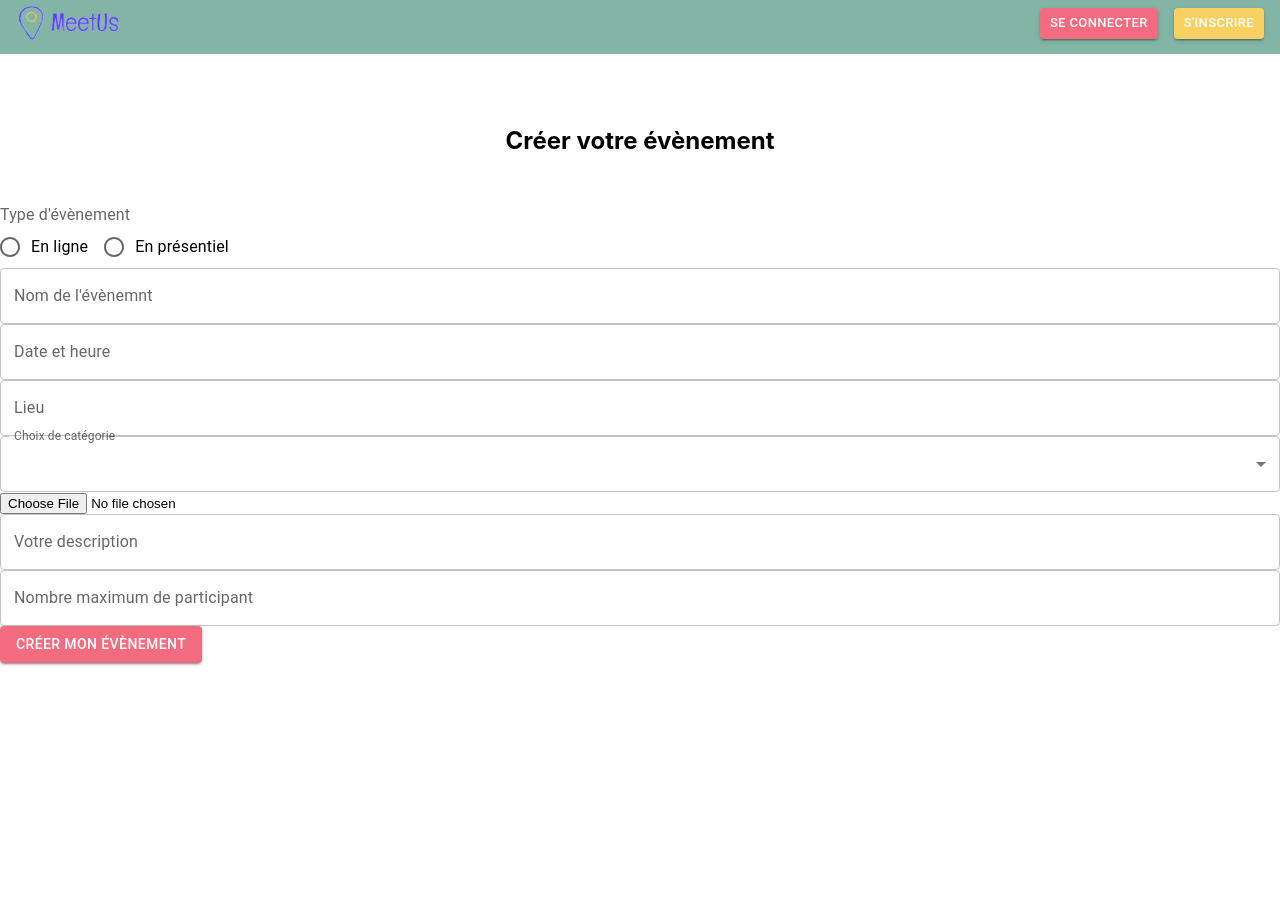
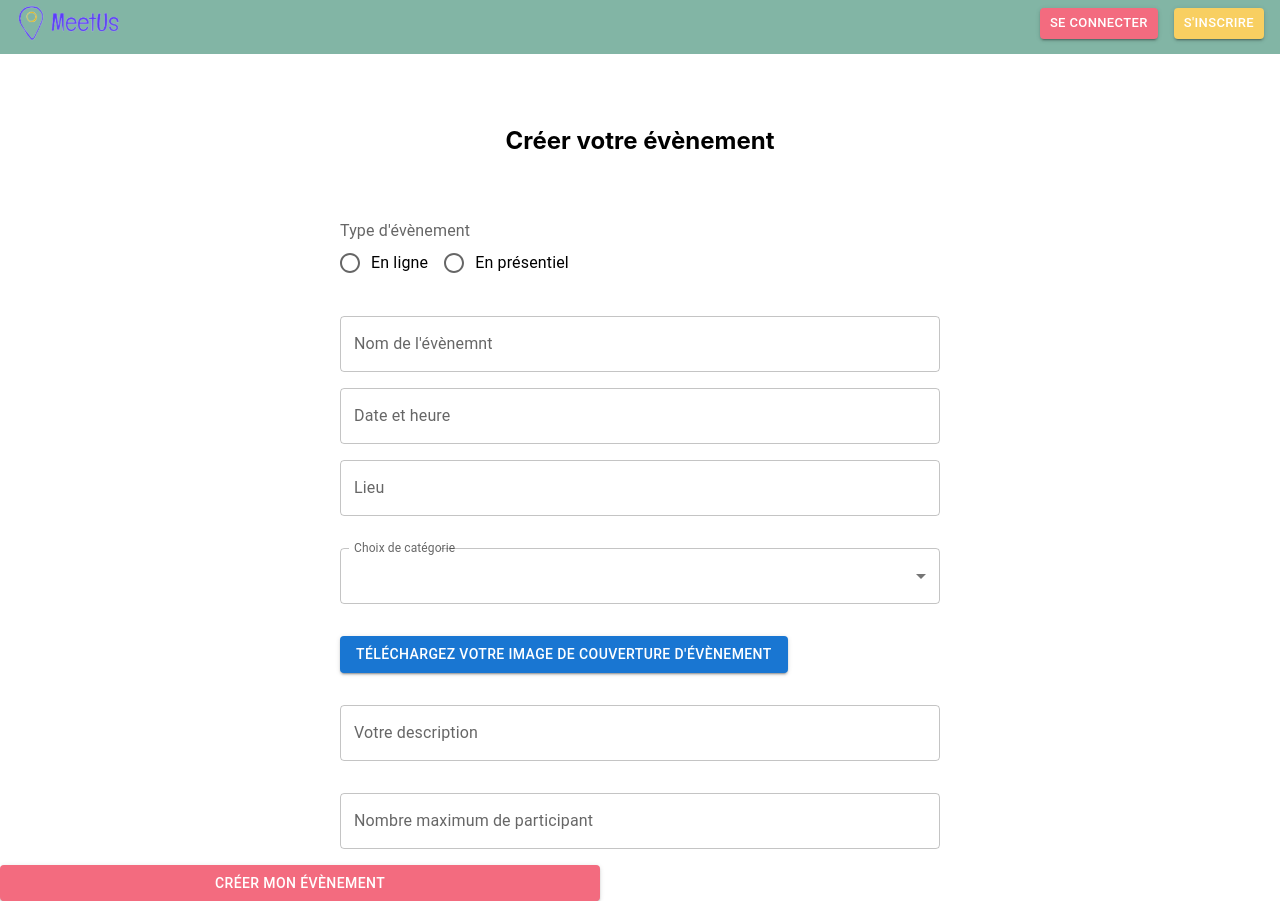
Before and after one commit to GeraldineBB/meetus-front, a React (Create React App) app: page /create in a window 1280 px wide. Before the commit the page ends 800 px from the top, so only its background shows below. Built offline with nearby package versions, Linux system fonts and the light colour scheme.

Commit message:
fix css event form, todo fix the two buttoms

```diff
--- a/src/components/Event/EventForm/index.tsx
+++ b/src/components/Event/EventForm/index.tsx
@@ -1,8 +1,8 @@
 import React from 'react';
 import TextField from '@mui/material/TextField';
 import './style.scss';
-/*
-import Button from '@mui/material/Button'; */
+
+import Button from '@mui/material/Button';
 import { MenuItem } from '@mui/material';
 import { Select } from '@mui/material';
 import { FormControl } from '@mui/material';
@@ -11,10 +11,15 @@ import { RadioGroup } from '@mui/material';
 import { Radio } from '@mui/material';
 import { FormControlLabel } from '@mui/material';
 import { InputLabel } from '@mui/material';
+import { Input } from '@mui/icons-material';
+import { styled } from '@mui/material/styles';
+import Stack from '@mui/material/Stack';
 
 const EventForm = () => {
 
-
+    const Input = styled('input')({
+        display: 'none',
+    });
 
 
 
@@ -24,7 +29,7 @@ const EventForm = () => {
         <div>
             <h2> Créer votre évènement </h2>
             <form>
-                <div className='login__form__if'>
+                <div className='event__form__if'>
                     <FormControl component="fieldset">
                         <FormLabel component="legend">Type d'évènement</FormLabel>
                         <RadioGroup
@@ -38,16 +43,20 @@ const EventForm = () => {
                         </RadioGroup>
                     </FormControl>
                 </div>
-                <div className='login__form__name'>
+
+                <div className='event__form__name'>
                     <TextField fullWidth label="Nom de l'évènemnt" className="eventForm" />
                 </div>
-                <div className='login__form__date'>
+
+                <div className='event__form__date'>
                     <TextField fullWidth label="Date et heure" className="eventForm" />
                 </div>
-                <div className='login__form__place'>
+
+                <div className='event__form__place'>
                     <TextField fullWidth label="Lieu" className="eventForm" />
                 </div>
-                <div className='login__form__select'>
+
+                <div className='event__form__select'>
                     <FormControl fullWidth>
                         <InputLabel id="demo-simple-select-label">Choix de catégorie</InputLabel>
                         <Select
@@ -63,20 +72,32 @@ const EventForm = () => {
                         </Select>
                     </FormControl>
                 </div>
-                <div className='login__form__photo'>
-                    <input type="file" />
+
+                <div className='event__form__photo'>
+                    <Stack >
+                        <label htmlFor="contained-button-file">
+                            <Input accept="image/*" id="contained-button-file" multiple type="file" />
+                            <Button variant="contained" component="span">
+                                Téléchargez votre image de couverture d'évènement
+                            </Button>
+                        </label>
+                    </Stack>
+
                 </div>
-                <div className='login__form__description'>
+
+                <div className='event__form__description'>
                     <TextField fullWidth label="Votre description" className="eventForm" />
                 </div>
-                <div className='login__form__number'>
+
+                <div className='event__form__number'>
                     <TextField fullWidth label="Nombre maximum de participant" className="eventForm" />
                 </div>
-                {/* <Button sx={{ backgroundColor: '#F36B7F', '&:hover': { backgroundColor: '#F8CF61' } }} onSubmit='TODO' className='buttom' variant="contained">Créer mon évènement</Button> */}
-            </form>
+
+                <Button sx={{ backgroundColor: '#F36B7F', '&:hover': { backgroundColor: '#F8CF61' } }} /* onSubmit='TODO' */ className='event__form__buttom' variant="contained">Créer mon évènement</Button>
+            </form >
 
 
-        </div>
+        </div >
 
     );
 };
--- a/src/components/Event/EventForm/style.scss
+++ b/src/components/Event/EventForm/style.scss
@@ -1,11 +1,19 @@
 .event__form{
+    &__if{
+        display: flex;
+        justify-self: center;
+        margin: 0 auto;
+        max-width: 100%;
+        width: 600px;
+        padding: 1em;
+    }
     &__name{
         display: flex;
         justify-self: center;
         margin: 0 auto;
         max-width: 100%;
         width: 600px;
-        margin-bottom: 5em;
+        padding: 1em;
     }
     &__date{
         display: flex;
@@ -20,6 +28,7 @@
         margin: 0 auto;
         max-width: 100%;
         width: 600px;
+        padding: 1em;
     }
     &__select{
         display: flex;
@@ -27,6 +36,7 @@
         margin: 0 auto;
         max-width: 100%;
         width: 600px;
+        padding: 1em;
     }
     &__photo{
         display: flex;
@@ -34,6 +44,7 @@
         margin: 0 auto;
         max-width: 100%;
         width: 600px;
+        padding: 1em;
     }
     &__description{
         display: flex;
@@ -41,6 +52,7 @@
         margin: 0 auto;
         max-width: 100%;
         width: 600px;
+        padding: 1em;
     }
     &__number{
         display: flex;
@@ -48,6 +60,23 @@
         margin: 0 auto;
         max-width: 100%;
         width: 600px;
+        padding: 1em;
+    }
+    &__number{
+        display: flex;
+        justify-self: center;
+        margin: 0 auto;
+        max-width: 100%;
+        width: 600px;
+        padding: 1em;
+    }
+    &__buttom{
+        display: flex;
+        justify-self: center;
+        margin: 0 auto;
+        max-width: 100%;
+        width: 600px;
+        padding: 1em;
     }
 
 }
--- a/src/components/Event/index.tsx
+++ b/src/components/Event/index.tsx
@@ -2,17 +2,16 @@ import React from 'react';
 import EventForm from './EventForm';
 import Button from '@mui/material/Button';
 import Header from '../../components/Header';
+import './style.scss';
 const Event = () => {
 
     return (
 
         <div>
             <Header />
+            <div className='event'>
             <EventForm />
-
-            {/* LE BUTTON ICI EST PR LEXEMPLE, IL IRA EN SUBMIT DANS LE EVENT FORM, A CAUSE DE TYPESCRIPT NE PEUT PAS ENCORE LE TESTER */}
-            <Button sx={{ backgroundColor: '#F36B7F', '&:hover': { backgroundColor: '#F8CF61' } }}  className='buttom' variant="contained">Créer mon évènement</Button>
-
+            </div>
         </div>
 
     );
```
Lines whose indentation alone changed are shown as unchanged.
